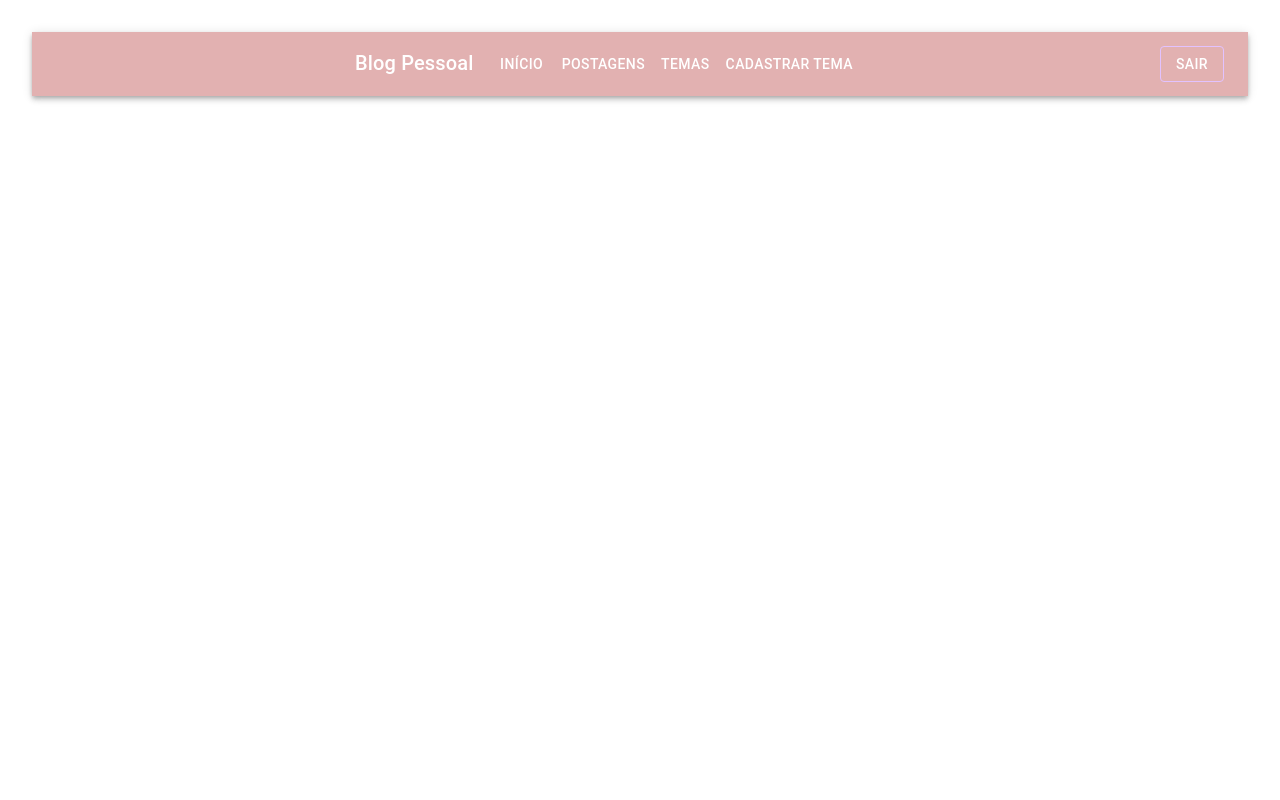
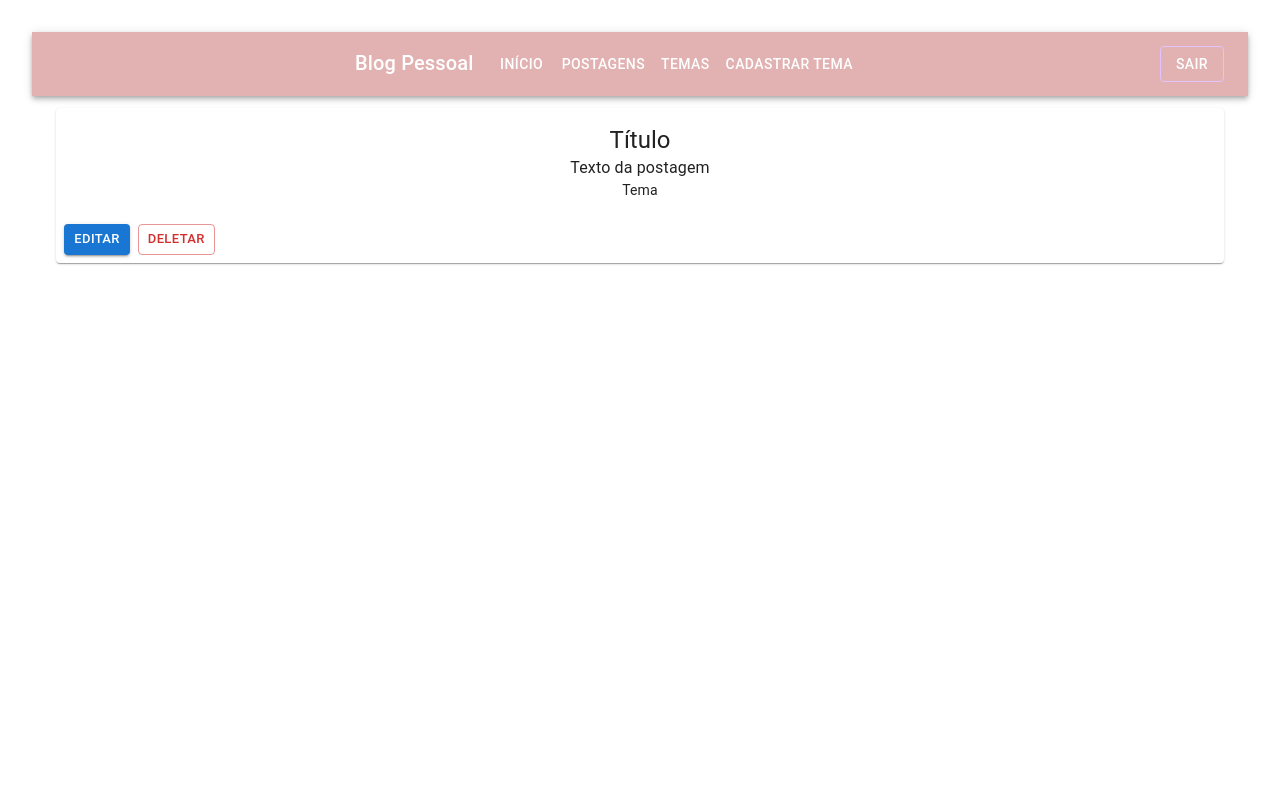
Before and after one commit to Wall90s/projetoReact-blogPessoal, a React (Vite) app: page /posts in a window 1280 px wide. Shown: the top 800 px of the page. Built offline with nearby package versions, Linux system fonts and the light colour scheme.

Commit message:
Adicionando componentes Postagens e Temas

```diff
--- a/package.json
+++ b/package.json
@@ -13,6 +13,7 @@
     "@emotion/styled": "^11.10.6",
     "@material-ui/core": "4.12.3",
     "@material-ui/icons": "4.11.2",
+    "@material-ui/lab": "^4.0.0-alpha.61",
     "@mui/icons-material": "^5.11.16",
     "@mui/material": "^5.12.0",
     "axios": "0.21.4",
--- a/src/App.tsx
+++ b/src/App.tsx
@@ -5,6 +5,8 @@ import Footer from './components/estaticos/Footer/Footer';
 import Login from './paginas/login/Login';
 import CadastroUsuario from './paginas/cadastroUsuario/CadastroUsuario';
 import { BrowserRouter, Route, Routes } from 'react-router-dom';
+import ListaTemas from './components/temas/listaTemas/ListaTemas';
+import ListaPostagens from './components/postagens/listaPostagens/ListaPostagens';
 
 function App() {
   return (
@@ -16,6 +18,8 @@ function App() {
           <Route path="/login" element={<Login />} />
           <Route path="/home" element={<Home />} />
           <Route path="/cadastro-usuario" element={<CadastroUsuario />} />
+          <Route path='/temas' element={<ListaTemas/>}></Route>
+          <Route path='/posts' element={<ListaPostagens/>}></Route>
         </Routes>
       </div>
       <Footer />
--- /dev/null
+++ b/src/components/postagens/listaPostagens/ListaPostagens.tsx
@@ -0,0 +1,31 @@
+import React from 'react'
+import './ListaPostagens.css'
+import Card from '@mui/material/Card';
+import CardActions from '@mui/material/CardActions';
+import CardContent from '@mui/material/CardContent';
+import Button from '@mui/material/Button';
+import Typography from '@mui/material/Typography';
+
+function ListaPostagens() {
+    return (
+        <Card sx={{ minWidth: 275 }} style={{ margin: '1% 2%' }}>
+            <CardContent>
+                <Typography variant="h5" component="div">
+                    Título
+                </Typography>
+                <Typography sx={{ mb: 1.5 }}>
+                    Texto da postagem
+                </Typography>
+                <Typography variant="body2">
+                    Tema
+                </Typography>
+            </CardContent>
+            <CardActions>
+                <Button variant='contained' size="small">editar</Button>
+                <Button variant='outlined' color='error' size="small">deletar</Button>
+            </CardActions>
+        </Card >
+    )
+}
+
+export default ListaPostagens
--- /dev/null
+++ b/src/components/postagens/tabPostagens/TabPostagem.tsx
@@ -0,0 +1,32 @@
+import React from 'react'
+import './TabPostagem.css'
+import AppBar from '@material-ui/core/AppBar';
+import Tab from '@material-ui/core/Tab';
+import TabContext from '@material-ui/lab/TabContext';
+import TabList from '@material-ui/lab/TabList';
+import TabPanel from '@material-ui/lab/TabPanel';
+import ListaPostagens from '../listaPostagens/ListaPostagens';
+import { Box, Grid } from '@material-ui/core';
+
+function TabPostagem() {
+    const [value, setValue] = React.useState('1')
+
+    const handleChange = (event: React.ChangeEvent<{}>, newValue: string) => {
+        setValue(newValue)
+    }
+
+    return (
+        <TabContext value={value}>
+            <AppBar position="static">
+                <TabList centered onChange={handleChange} aria-label="simple tabs example">
+                    <Tab label="Postagens" value="1" />
+                    <Tab label="Sobre mim" value="2" />
+                </TabList>
+            </AppBar>
+            <TabPanel value="1"><ListaPostagens /></TabPanel>
+            <TabPanel value="2">texto com o sobre</TabPanel>
+        </TabContext>
+    )
+}
+
+export default TabPostagem
--- /dev/null
+++ b/src/components/temas/listaTemas/ListaTemas.tsx
@@ -0,0 +1,28 @@
+import React from 'react'
+import './ListaTemas.css'
+import Card from '@mui/material/Card';
+import CardActions from '@mui/material/CardActions';
+import CardContent from '@mui/material/CardContent';
+import Button from '@mui/material/Button';
+import Typography from '@mui/material/Typography';
+
+function ListaTemas() {
+    return (
+        <Card sx={{ minWidth: 275 }} style={{ margin: '1% 2%' }}>
+            <CardContent>
+                <Typography sx={{ fontSize: 14 }} gutterBottom>
+                    tema
+                </Typography>
+                <Typography variant="h5" component="div">
+                    título do Tema
+                </Typography>
+            </CardContent>
+            <CardActions>
+                <Button variant='contained' size="small">editar</Button>
+                <Button variant='outlined' color='error' size="small">deletar</Button>
+            </CardActions>
+        </Card >
+    )
+}
+
+export default ListaTemas
--- a/src/paginas/home/Home.tsx
+++ b/src/paginas/home/Home.tsx
@@ -1,6 +1,7 @@
 import { Button, Grid, Typography } from '@material-ui/core'
 import './Home.css'
 import { Box } from '@mui/material'
+import TabPostagem from '../../components/postagens/tabPostagens/TabPostagem'
 
 function Home() {
     return (
@@ -21,7 +22,7 @@ function Home() {
                     <img src="https://ik.imagekit.io/wall90gifs/BlogPessoal/Playful_cat-cuate.svg?updatedAt=1681317495331" alt="" width="500px" height="500px" />
                 </Grid>
                 <Grid xs={12} className='postagens'>
-                    {/* <TabPostagem /> */}
+                    <TabPostagem />
                 </Grid>
             </Grid>
         </>
```
Also changed, not shown: src/components/postagens/listaPostagens/ListaPostagens.css (added), src/components/postagens/tabPostagens/TabPostagem.css (added), src/components/temas/listaTemas/ListaTemas.css (added), 1 other file (tests, documents, lock files or other folders).
